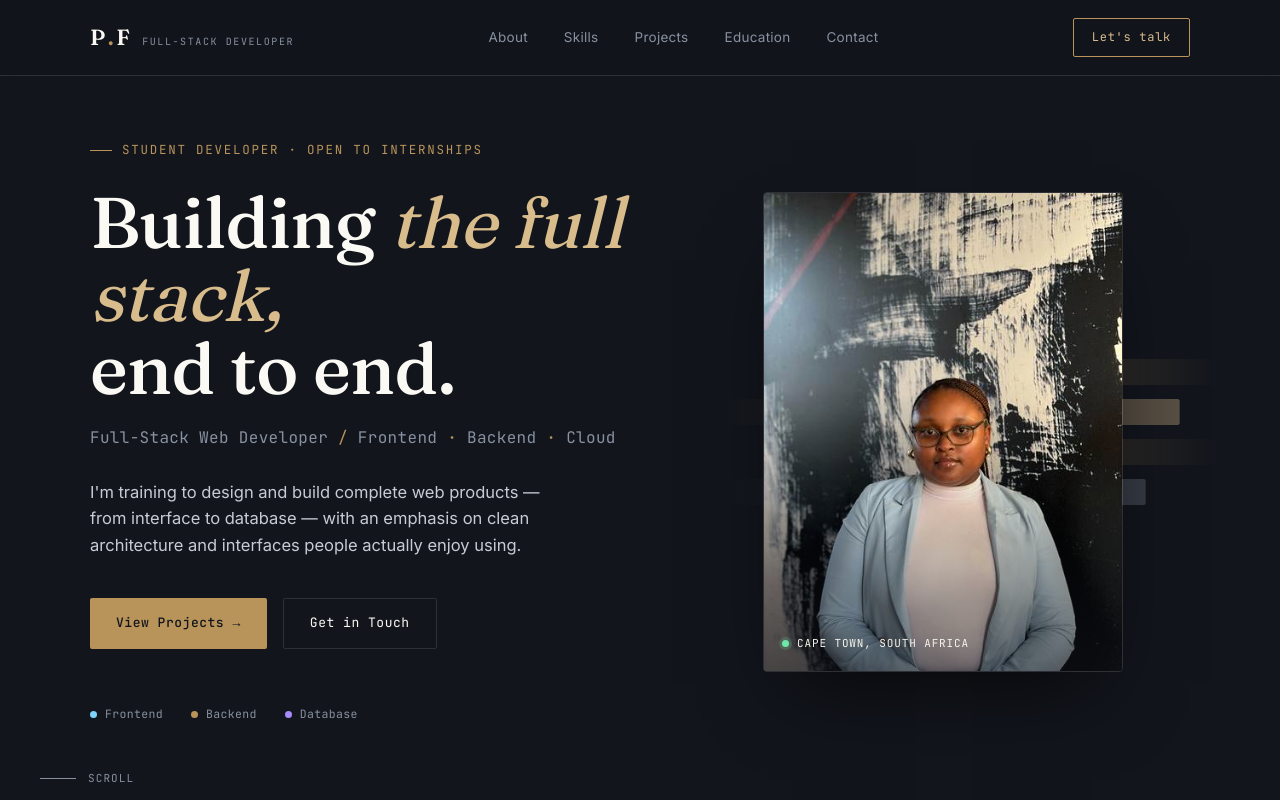
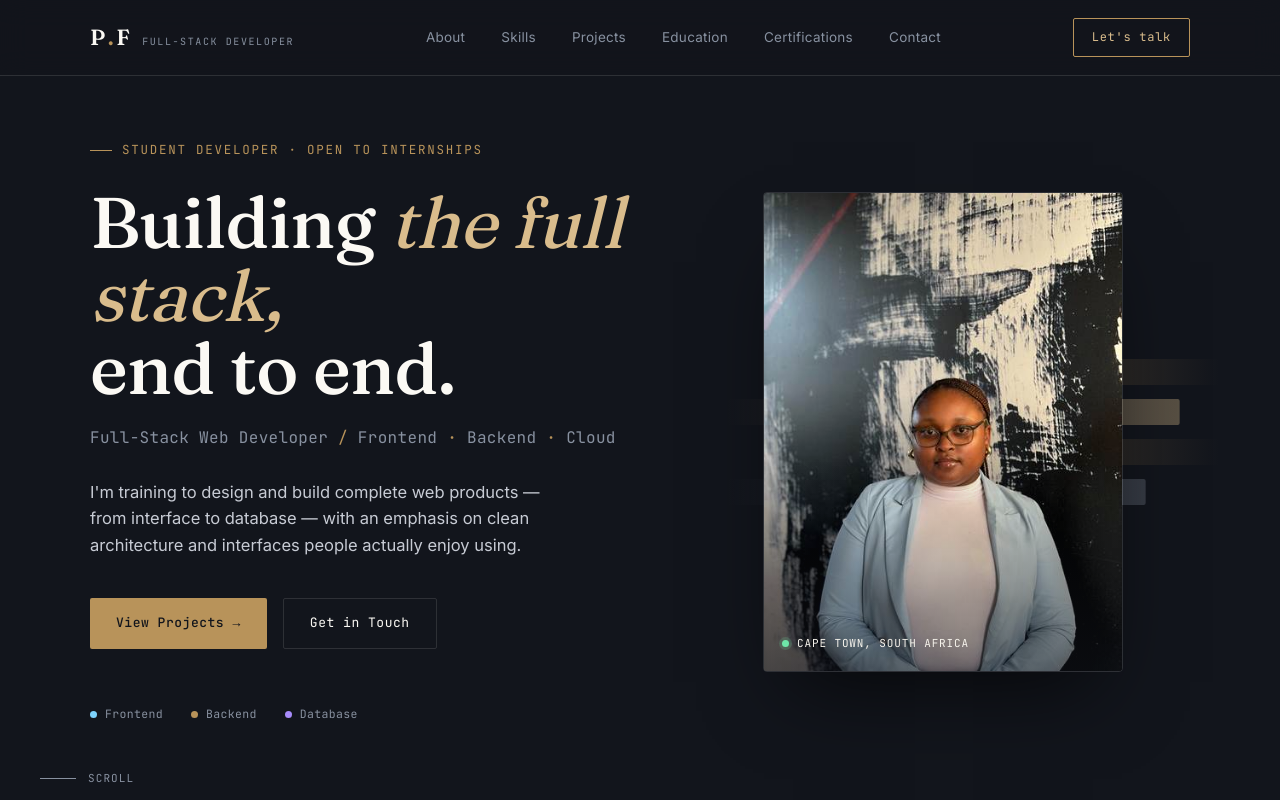
Before and after one commit to phelisafani/vue-portfolio, a Vue app: page / in a window 1280 px wide. Shown: the top 800 px of the page. Built offline with nearby package versions, Linux system fonts and the light colour scheme.

Commit message:
add certifications section

```diff
--- a/src/App.vue
+++ b/src/App.vue
@@ -2,12 +2,13 @@
 import { ref, onMounted } from 'vue'
 import portrait from './assets/portrait.jpg'
 
-// ---- Ed
+// ---- Edit your content here ----
 const navItems = [
   { label: 'About', href: '#about' },
   { label: 'Skills', href: '#skills' },
   { label: 'Projects', href: '#projects' },
   { label: 'Education', href: '#education' },
+  { label: 'Certifications', href: '#certifications' },
   { label: 'Contact', href: '#contact' },
 ]
 
@@ -39,6 +40,16 @@ const projects = [
     url: 'https://phelisafani.github.io/HR_Project/',
     linkText: 'View live site →',
   },
+]
+
+const certifications = [
+  {
+    period: '2026',
+    name: 'YouthCode Software Development Programme',
+    issuer: 'Life Choices Academy (LCA) — Cape Town',
+    desc: 'Graduated from the full-stack web development programme.',
+  },
+  // Add more certificates here, one { ... } block each
 ]
 
 const resumeUrl = import.meta.env.BASE_URL + 'resume.pdf' // put your PDF in the public folder as resume.pdf
@@ -195,6 +206,22 @@ onMounted(() => {
               Studying full-stack web development, covering frontend interfaces, backend logic, databases, and the
               fundamentals of shipping a complete web application.
             </p>
+          </div>
+        </div>
+      </div>
+    </div>
+  </section>
+
+  <section class="certifications" id="certifications">
+    <div class="wrap">
+      <div class="section-head reveal"><h2 class="section-title">Certifications.</h2></div>
+      <div class="timeline reveal">
+        <div v-for="c in certifications" :key="c.name" class="tl-item">
+          <div class="tl-period">{{ c.period }}</div>
+          <div>
+            <div class="tl-role">{{ c.name }}</div>
+            <div class="tl-org">{{ c.issuer }}</div>
+            <p class="tl-desc">{{ c.desc }}</p>
           </div>
         </div>
       </div>
```
